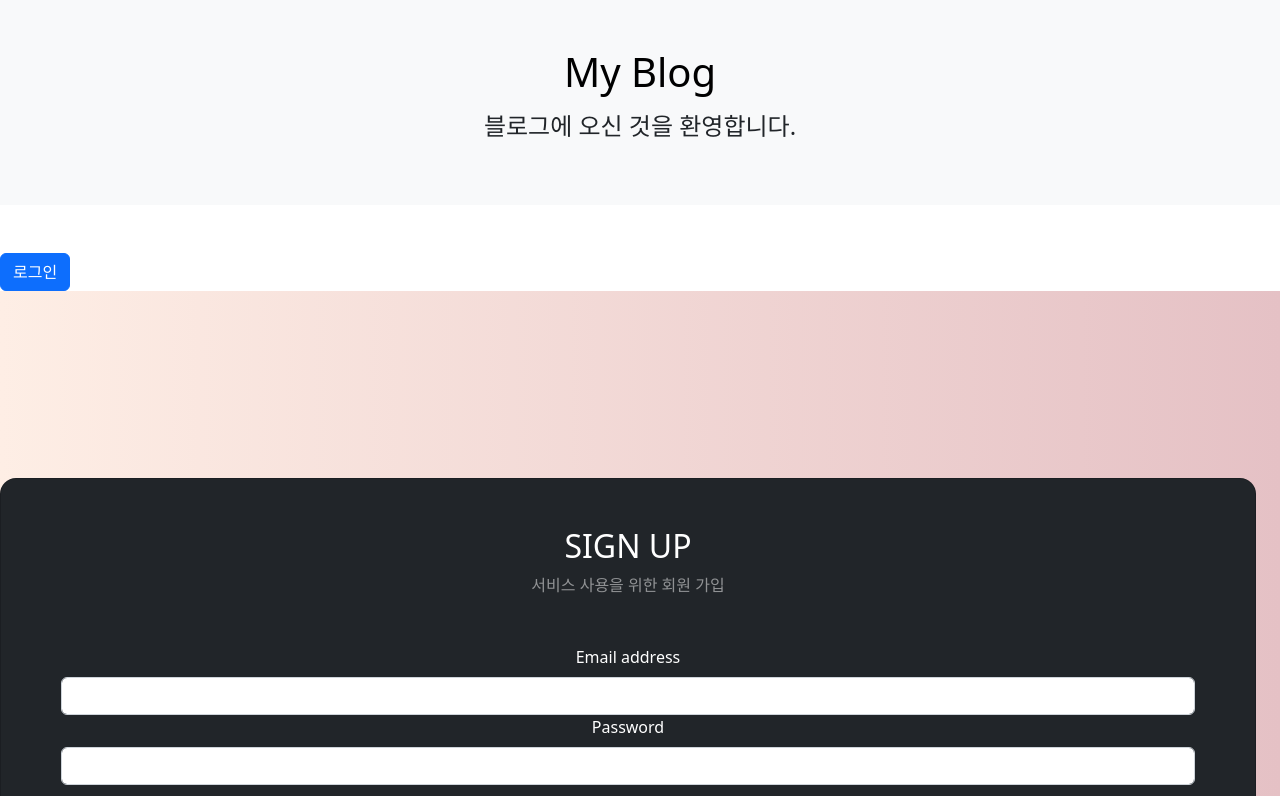
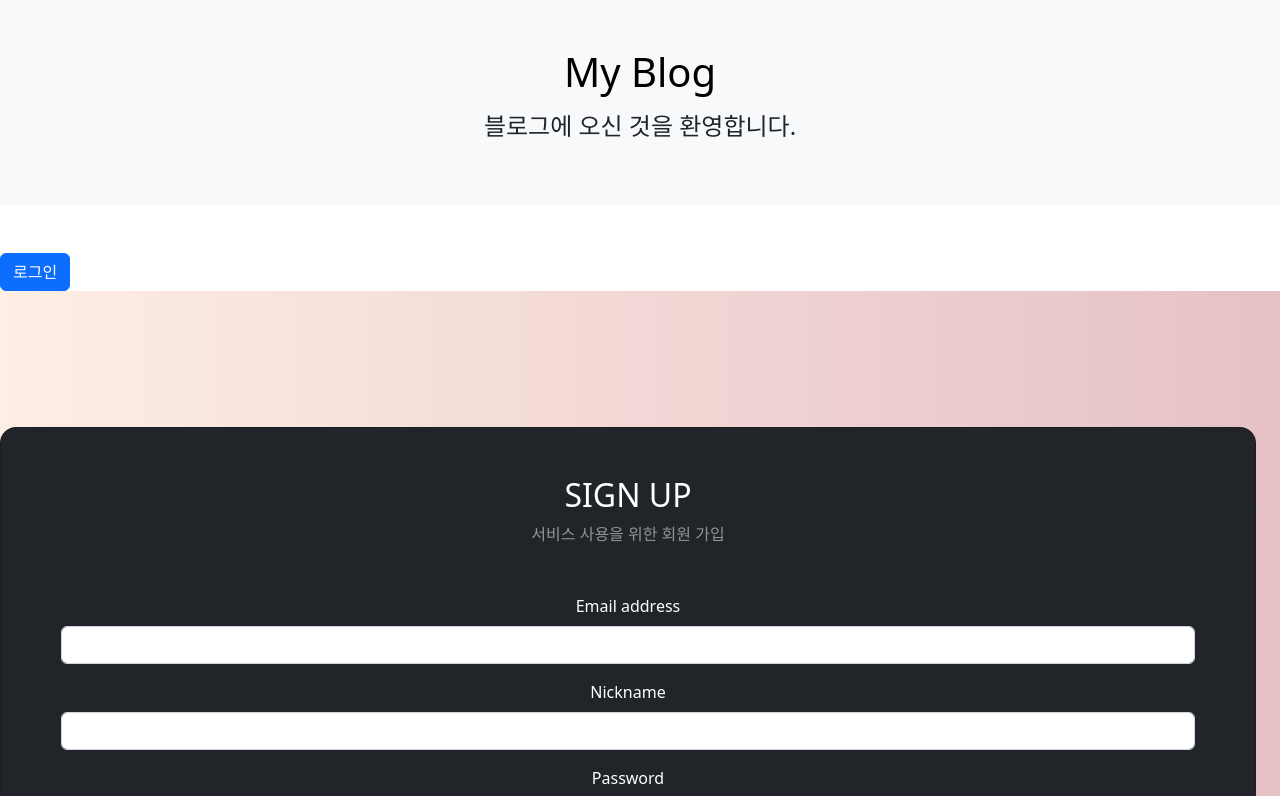
Before and after one commit to sem1308/springboot-developer-frontend, a Vue app: page /users/signup in a window 1280 px wide. Shown: the top 796 px of the page. Built offline with nearby package versions, Linux system fonts and the light colour scheme; no server answers.

Commit message:
fix : 회원가입 시 nickname 추가

```diff
--- a/src/views/user/UserSignUpView.vue
+++ b/src/views/user/UserSignUpView.vue
@@ -7,13 +7,14 @@ const router = useRouter();
 
 const user = ref({
     email: "",
+    nickname: "",
     password: ""
 })
 
 const onCreateUser = async () => {
     createUser(
         user.value,
-        ()=>{
+        () => {
             router.push({ name: "login" });
         }
     );
@@ -35,8 +36,14 @@ const onCreateUser = async () => {
                                 <!-- 토큰을 추가하여 CSRF 공격 방지 -->
                                 <input type="hidden" />
                                 <div class="mb-3">
-                                    <label class="form-label text-white">Email address</label>
-                                    <input type="email" class="form-control" v-model="user.email" />
+                                    <div class="mb-3">
+                                        <label class="form-label text-white">Email address</label>
+                                        <input type="email" class="form-control" v-model="user.email" />
+                                    </div>
+                                    <div class="mb-3">
+                                        <label class="form-label text-white">Nickname</label>
+                                        <input type="text" class="form-control" v-model="user.nickname" />
+                                    </div>
                                     <div class="mb-3">
                                         <label class="form-label text-white">Password</label>
                                         <input type="password" class="form-control" v-model="user.password">
```
